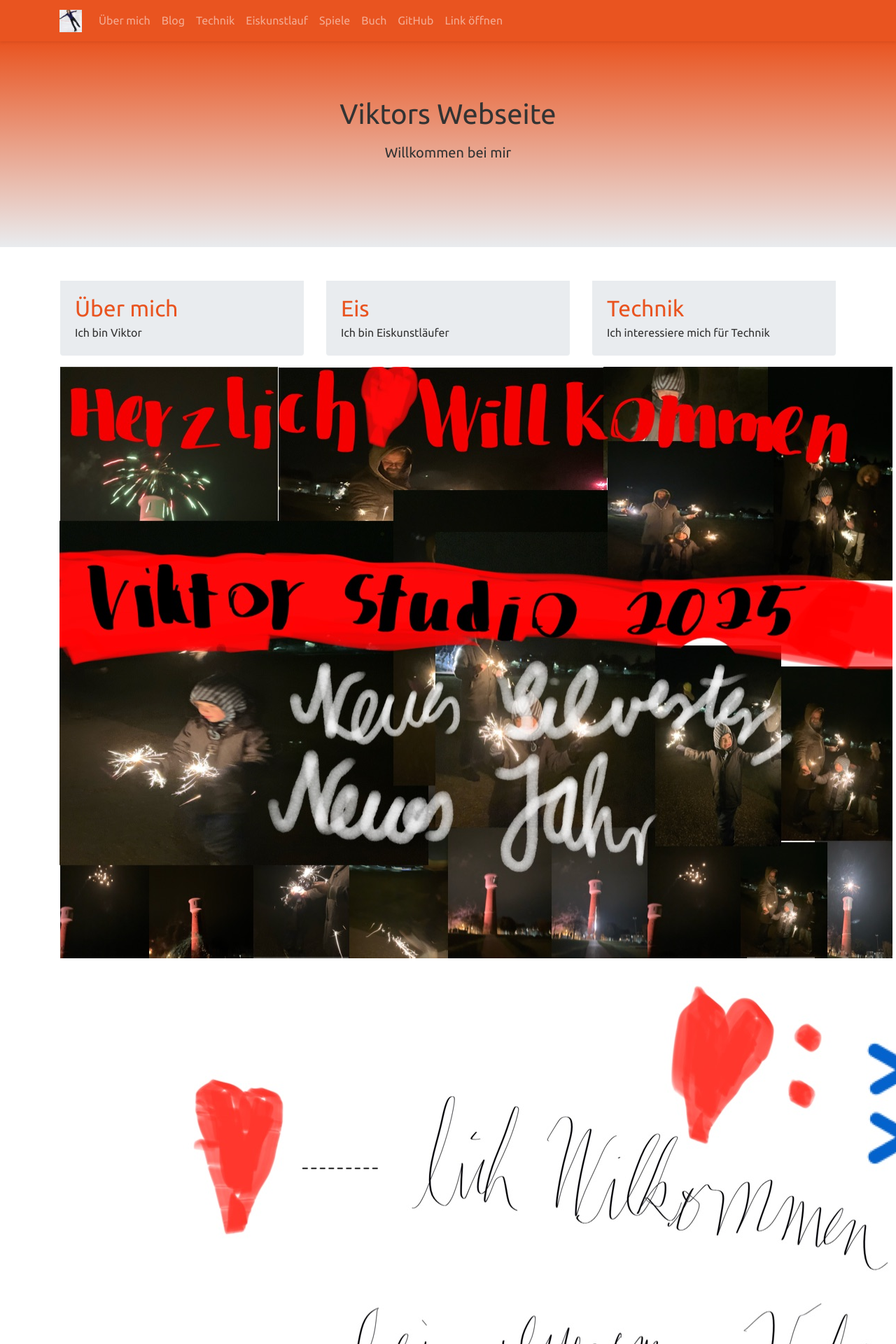
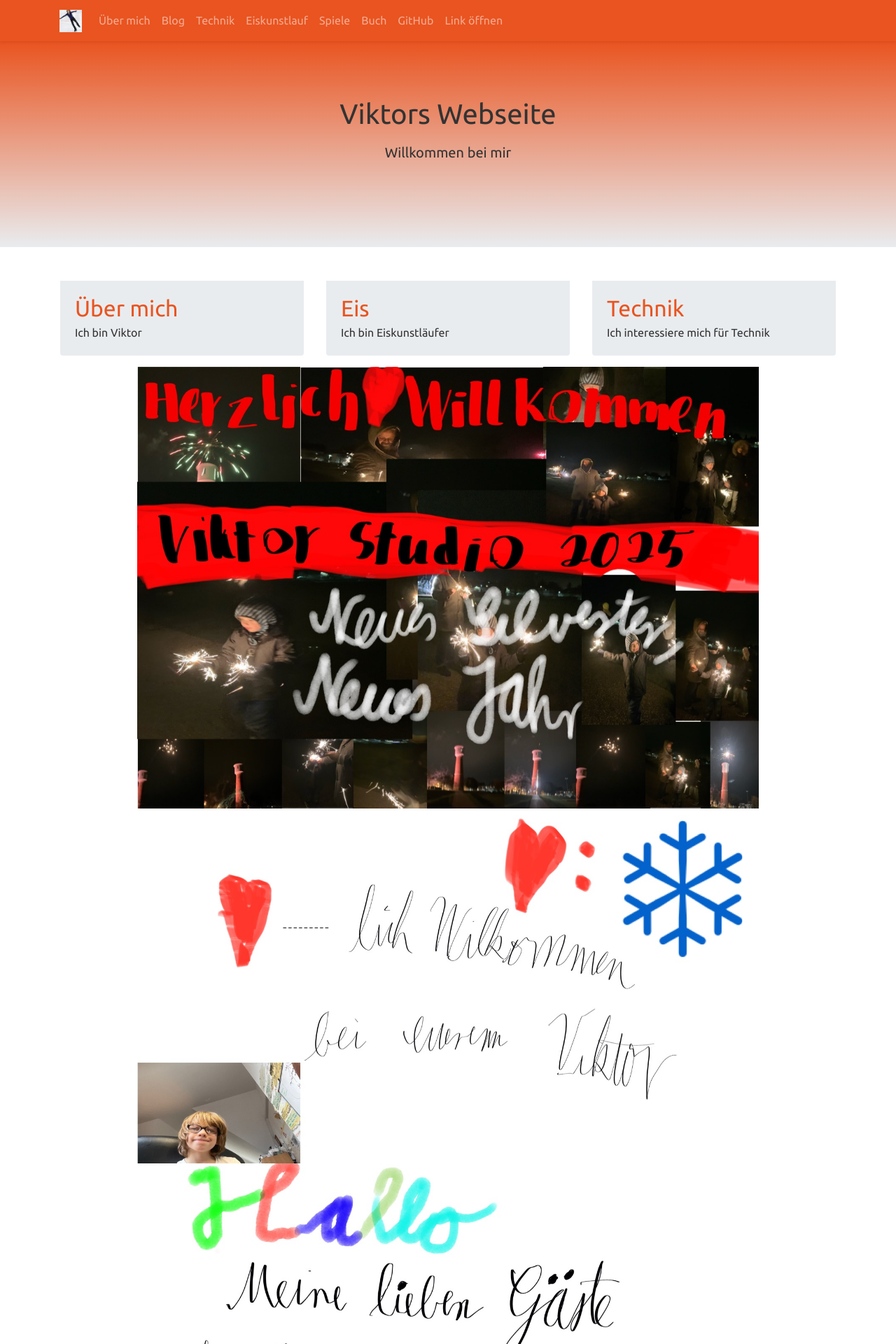
Before and after one commit to viktor-chiarcos/viktor-chiarcos.github.io, a Jekyll site: the page built from index.md, in a window 1280 px wide. Shown: the top 1920 px of the page at 70% size. Built offline with Jekyll 4.4.1, drawn with Linux system fonts in a browser that asks for light colours.

Commit message:
zentriert und skaliert

```diff
--- a/index.md
+++ b/index.md
@@ -73,13 +73,31 @@
 ---
 -->
 
+<!--
+![](Entwurf/Viktor-Studio-2025.jpg)
+-->
 
-![](Entwurf/Viktor-Studio-2025.jpg)
+<div style="text-align: center;">
+        <img src="Entwurf/Viktor-Studio-2025.jpg" alt="Bild: Frohes Neues Jahr!" style="width: 80%" />
+</div>
 
 
+<!--
 ![](Entwurf/herzlich-willkommen.jpg)
+-->
 
+<div style="text-align: center;">
+        <img src="Entwurf/herzlich-willkommen.jpg" alt="Bild: Herzlich Willkommen!" style="width: 80%" />
+</div>
+
+<!--
 ![](Entwurf/hallo.jpg)
+-->
+
+<div style="text-align: center;">
+        <img src="Entwurf/hallo.jpg" alt="Bild: Hallo liebe Gäste" style="width: 80%" />
+</div>
+
 
 # Settings
 
```
